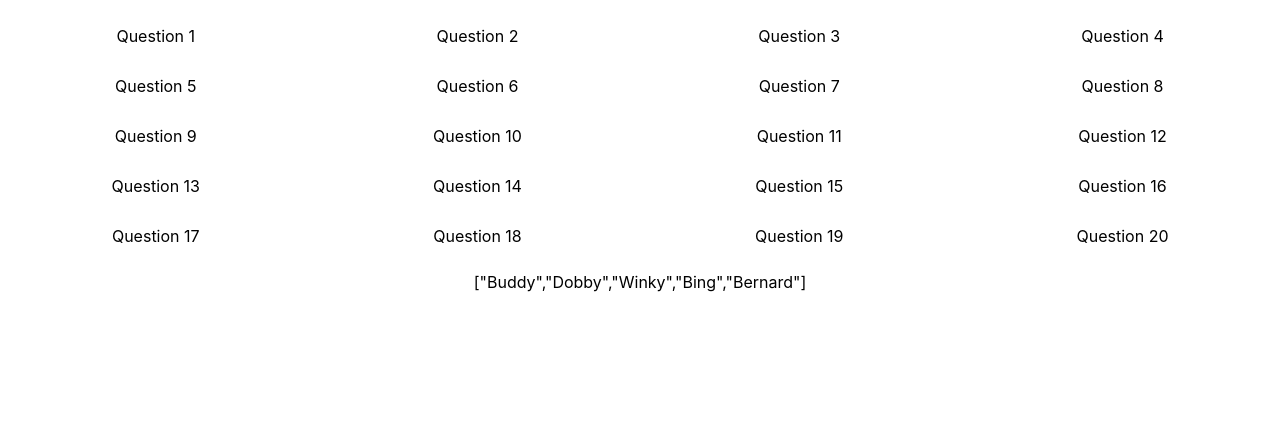
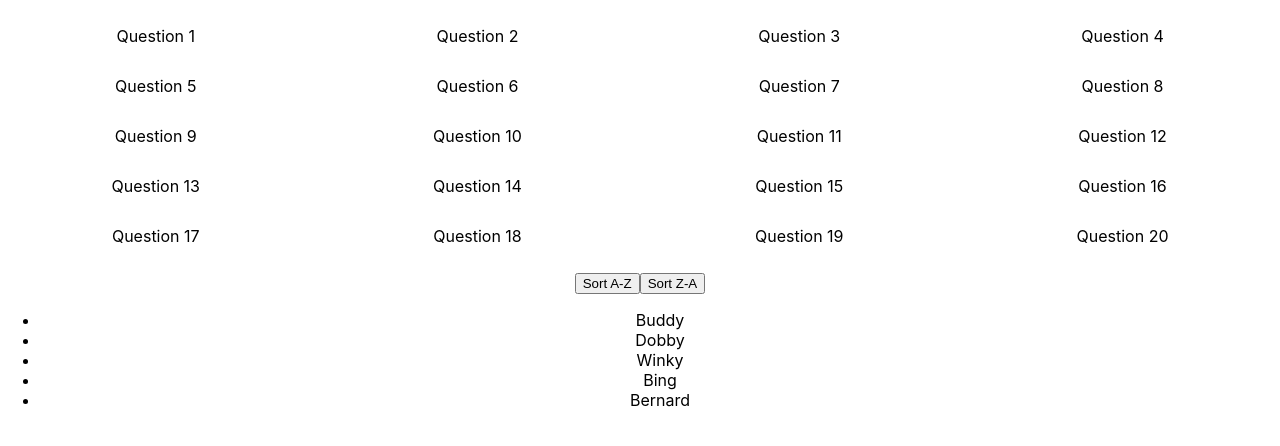
Before and after one commit to kimmisinha/React-Challenge, a React (Create React App) app in the folder my-challenge/: page /question1 in a window 1280 px wide. Shown: the top 446 px of the page. Built offline with nearby package versions, Linux system fonts and the light colour scheme.

Commit message:
Add ascending and descending sort buttons

```diff
--- a/my-challenge/src/Component/Question1.jsx
+++ b/my-challenge/src/Component/Question1.jsx
@@ -1,21 +1,29 @@
 import { useState } from "react";
-import React  from 'react'
+import React from "react";
 
 function Question1() {
-  const [elves, setElves] = useState([
-    'Buddy',
-    'Dobby',
-    'Winky',
-    'Bing',
-    'Bernard'
-  ]);
+  const [elves, setElves] = useState(['Buddy', 'Dobby', 'Winky', 'Bing', 'Bernard']);
 
+   function sortAscending(){
+
+    setElves([...elves].sort());
+   }
+   function sortDescending(){
+
+    setElves([...elves].sort().reverse());
+
+   }
   return (
     <div>
-      {/* */}
-      {JSON.stringify(elves)}
+      <button onClick={sortAscending}>Sort A-Z</button>
+      <button onClick={sortDescending}>Sort Z-A</button>
+      <ul>
+        {elves && elves.map((ele, index) => (
+          <li key={index}>{ele}</li>
+        ))}
+      </ul>
     </div>
   );
 }
 
-export default Question1
+export default Question1;
```
